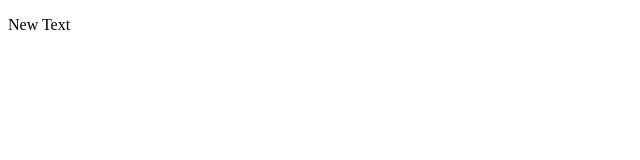
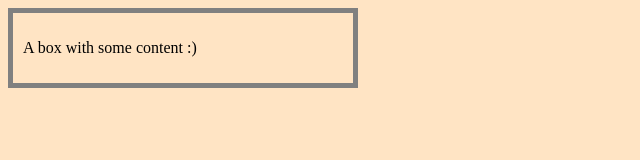
Before and after one commit to MartheHilde/A-new-repository, a plain HTML site: page index.html in a window 1280 px wide. Shown: the whole page, without its empty margins (0-640 px from the left). Drawn offline with Linux system fonts and the light colour scheme.

Commit message:
Created a div box in main

```diff
--- a/index.html
+++ b/index.html
@@ -3,8 +3,11 @@
     <head>
         <title>App</title>
         <script src="simple.js"></script>
+        <link rel="stylesheet" href="styles.css">
     </head>
     <body>
-        <p>New Text</p>
+        <header id="header">
+        <p id="content">A box with some content :)</p>
+    </header>
     </body>
 </html>
--- /dev/null
+++ b/styles.css
@@ -0,0 +1,9 @@
+* {
+    background-color: bisque;
+}
+
+#header {
+    width: 320px;
+    padding: 10px;
+    border: 5px solid gray
+}
```
